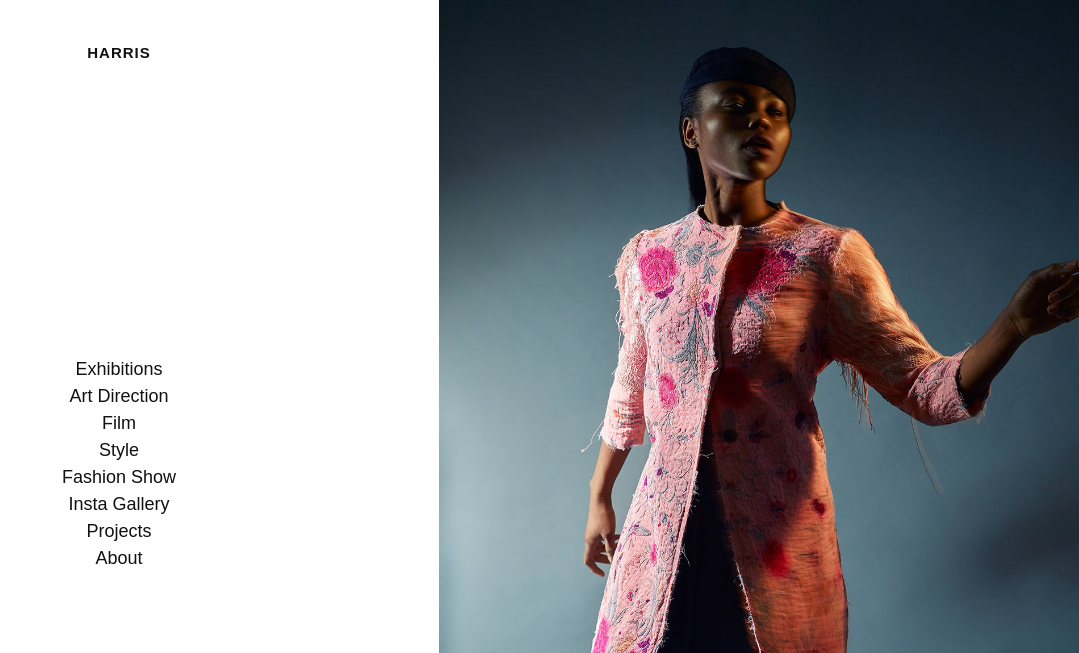
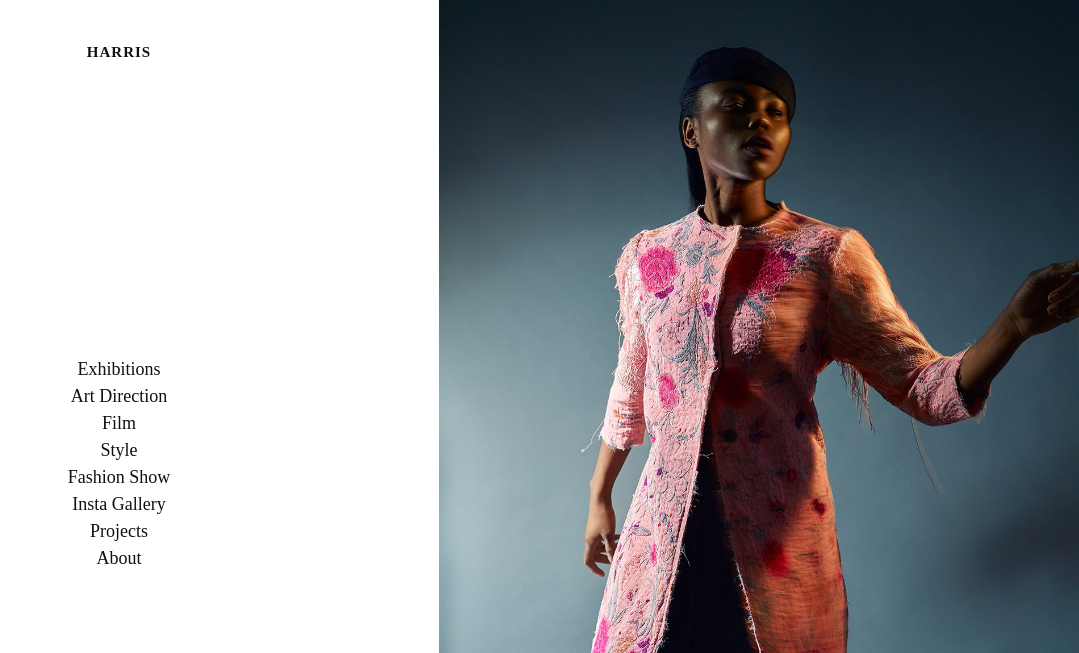
Before and after one commit to ulysses82/harris-site, a Jekyll site: the page built from index.html, in a window 1280 px wide. Shown: the top 653 px of the page, without its empty margins (201-1280 px from the left). Built offline with Jekyll 4.4.1, drawn with Linux system fonts in a browser that asks for light colours; nearby versions of some CDN libraries.

Commit message:
Update main.scss

```diff
--- a/css/main.scss
+++ b/css/main.scss
@@ -6,7 +6,7 @@
 
 
 // Our variables
-$base-font-family: niveau-grotesk, sans-serif;
+$base-font-family: essonnes-display, serif;
 $base-font-size:   18px;
 $base-font-weight: 400;
 $small-font-size:  $base-font-size * 0.875;
```
